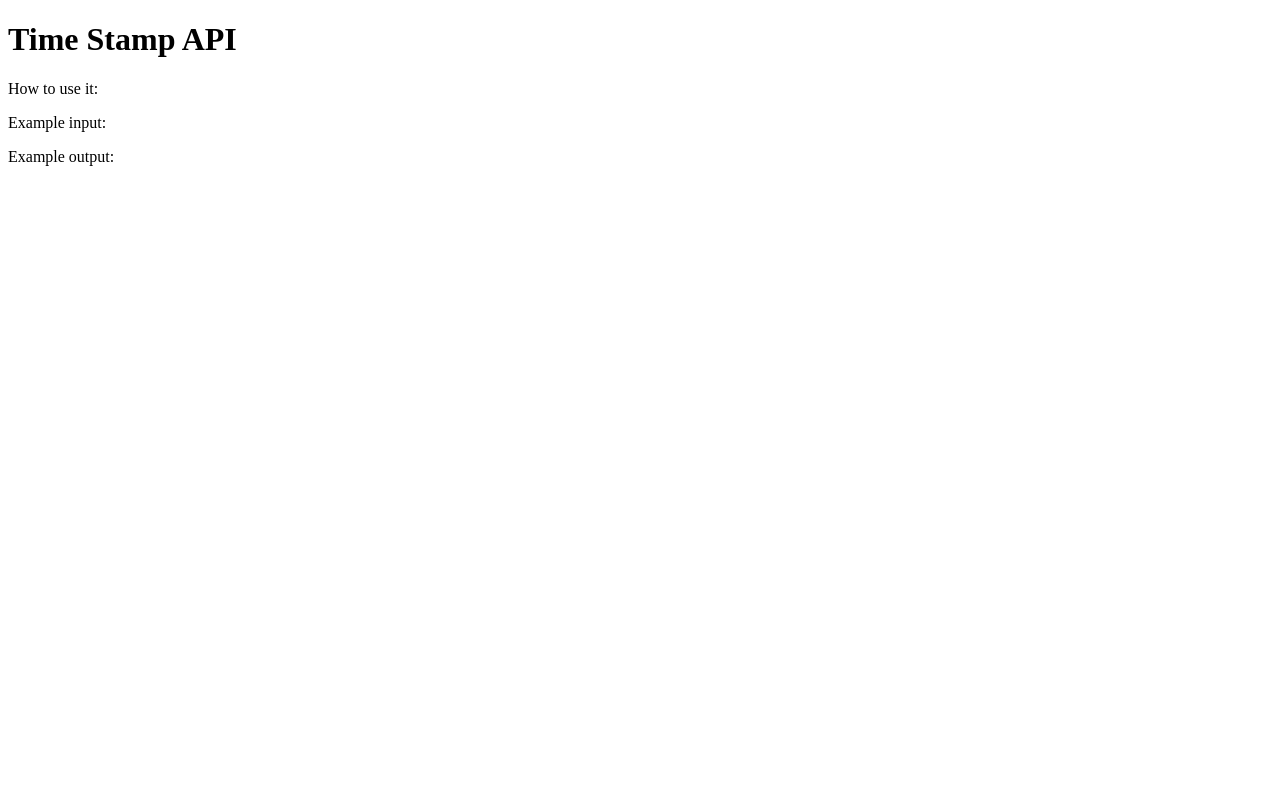
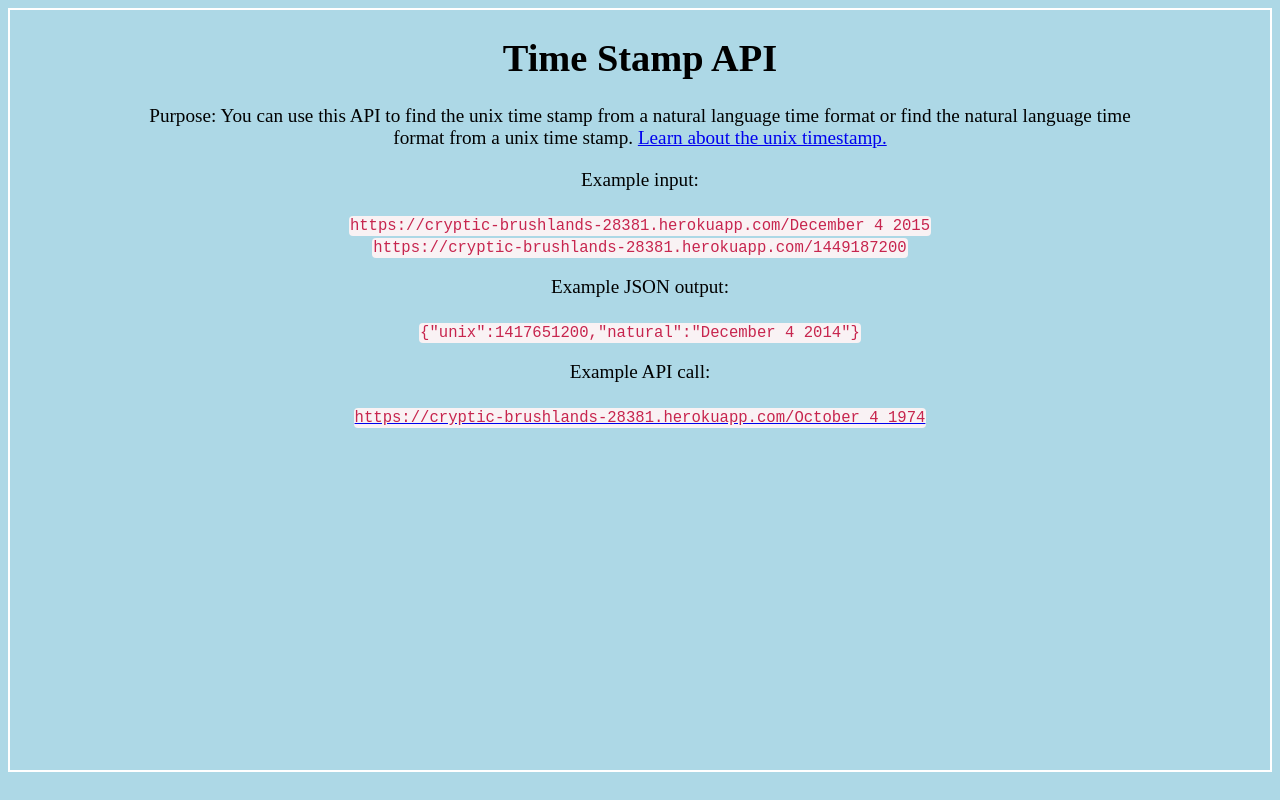
Before and after one commit to rohithmacherla/TimeStamp, a website: page public/index.html in a window 1280 px wide. Drawn offline with Linux system fonts and the light colour scheme.

Commit message:
Styled the homepage and added information on using the API

```diff
--- a/public/index.html
+++ b/public/index.html
@@ -3,13 +3,25 @@
 <head>
     <meta charset="UTF-8">
     <title>TimeStampAPI</title>
+    <link rel="stylesheet" href="style.css">
 </head>
 <body>
     <div class="wrap">
         <h1>Time Stamp API</h1>
-        <p>How to use it:</p>
-        <p>Example input:</p>
-        <p>Example output:</p>
+        <p id="p1">Purpose: You can use this API to find the unix time stamp from a natural language time format or find the natural language time format from a unix time stamp. <a target="_blank" href="https://en.wikipedia.org/wiki/Unix_time">Learn about the unix timestamp.</a> </p>
+        <p id="p2">Example input:
+        <br>
+        <br>
+        <code>https://cryptic-brushlands-28381.herokuapp.com/December 4 2015</code> <br>
+        <code>https://cryptic-brushlands-28381.herokuapp.com/1449187200</code>
+
+        </p>
+        <p id="p3">Example JSON output: <br><br>
+        <code>{"unix":1417651200,"natural":"December 4 2014"}</code>
+        </p>
+        <p>Example API call: <br><br><a target="_blank" href="https://cryptic-brushlands-28381.herokuapp.com/October 4 1974">
+            <code>https://cryptic-brushlands-28381.herokuapp.com/October 4 1974</code>
+        </a></p>
     </div>
 </body>
 </html>
--- /dev/null
+++ b/public/style.css
@@ -0,0 +1,18 @@
+body {
+    background-color: lightblue;
+    text-align: center;
+    border: white 2px solid;
+    height: 95vh;
+}
+.wrap {
+    border: 2px solid dotted;
+    width: 80%;
+    margin: 0 auto;
+    font-size: 1.2em;
+}
+code {
+    background-color: #f9f2f4;
+    color: #c7254e;
+    border-radius: 4px;
+    padding: 1px;
+}
```
Also changed, not shown: .txt (added), 3 other files.
